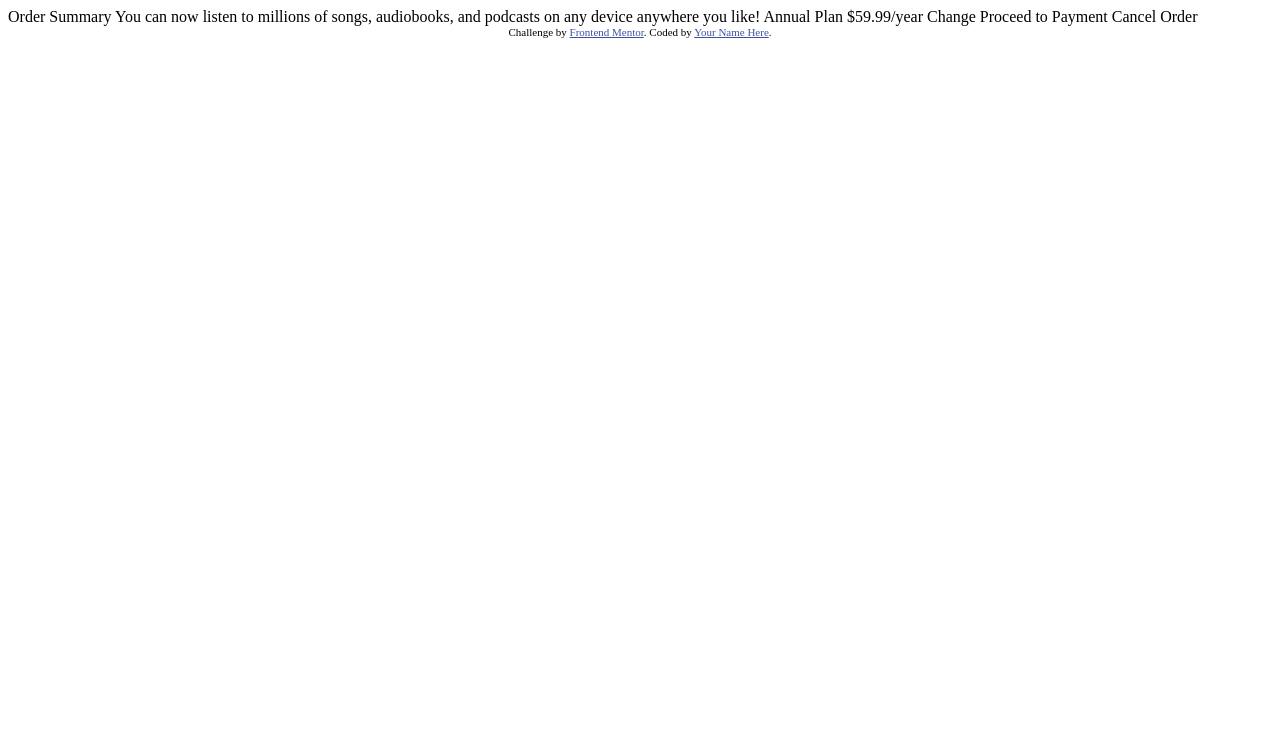
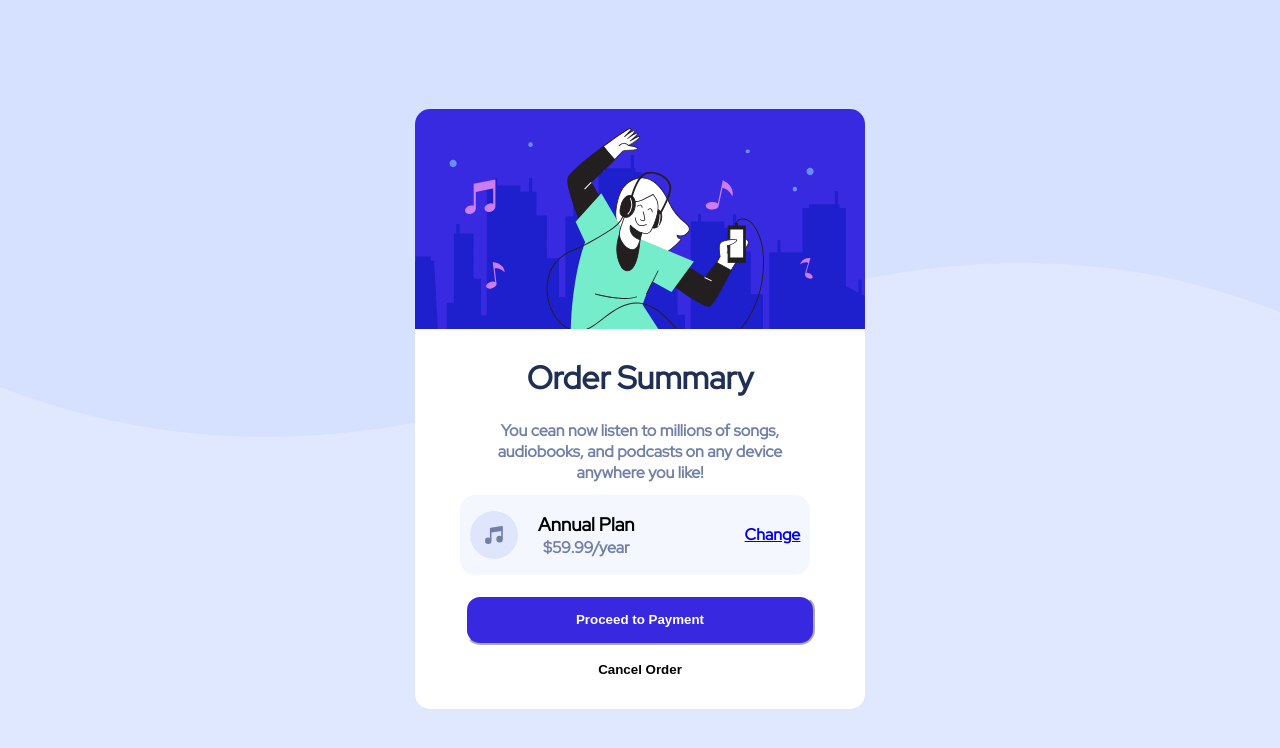
Before and after one commit to Rockstar2808/order-summary, a plain HTML site: page index.html in a window 1280 px wide. Drawn offline with Linux system fonts and the light colour scheme.

Commit message:
Add styling

```diff
--- a/index.html
+++ b/index.html
@@ -5,33 +5,104 @@
   <meta name="viewport" content="width=device-width, initial-scale=1.0"> <!-- displays site properly based on user's device -->
 
   <link rel="icon" type="image/png" sizes="32x32" href="./images/favicon-32x32.png">
+  <link rel="preconnect" href="https://fonts.googleapis.com">
+  <link rel="preconnect" href="https://fonts.gstatic.com" crossorigin>
+  <link href="https://fonts.googleapis.com/css2?family=Red+Hat+Display:wght@300;400&display=swap" rel="stylesheet">
 
   <title>Frontend Mentor | Order summary card</title>
+  <style>
+    .card{
+      height: 600px;
+      width: 450px;
+      top:50%;
+      margin-top: 8%;
+      left: 50%;
+      display: inline-block;
+      text-align: center;
+      background: white ;
+    }
+    body{
+      font-family: 'Red Hat Display', sans-serif;
+      text-align: center;
+      background: url("images/pattern-background-desktop.svg") repeat-x hsl(225, 100%, 94%) top;
+    }
+    p{
+      font-weight: bold;
+      font-size: 16px;
+      padding-left: 15%;
+      padding-right: 15%;
+      color: hsl(224, 23%, 55%);
+      margin-bottom: 2em;
+    }
+    .smallCard{
+      border-radius: 15px;
+      background-color:  hsl(225, 100%, 98%);
+      height: 80px;
+      width: 350px;
+      bottom: 20px;
+      display: flex;
+      position: relative;
+      left: 10%;
+      align-items: center;
+    }
+    #payment{
+      position: relative;
+      background-color:  hsl(245, 75%, 52%);
+      color: white;
+      height: 50px;
+      width: 350px;
+      border-radius: 15px;
+      font-weight: bold;
+      border-color: white;
+    }
+    #cancel {
+      position: relative;
+      background-color: transparent;
+      height: 50px;
+      width: 350px;
+      font-weight: bold;
+      border: none;
+    }
+    #cancel:hover{
+      color: hsl(245, 75%, 52%);
+    }
+    #details{
+      padding-left: 10px;
+      padding-right: 10px;
+      padding-bottom: 0;
+    }
+    h3{
+      font-weight: bold;
+    }
 
-  <!-- Feel free to remove these styles or customise in your own stylesheet 👍 -->
-  <style>
-    .attribution { font-size: 11px; text-align: center; }
-    .attribution a { color: hsl(228, 45%, 44%); }
+    a{
+      position: relative;
+      left: 100px;
+    }
   </style>
 </head>
 <body>
+<div class="card" style="border-radius: 15px">
+  <img src="images/illustration-hero.svg" alt="illustration-hero icon" style="border-top-left-radius: 15px; border-top-right-radius: 15px">
+  <h1 style="color: hsl(223, 47%, 23%);">Order Summary</h1>
+  <p>You cean now listen to millions of songs, audiobooks, and podcasts on any device anywhere you like!</p>
+  <div class="smallCard">
+    <img src="images/icon-music.svg" alt="music logo" style="float: left; margin: 10px;">
+    <div id="details">
+      <h3 style="border: none;padding: 0; margin: 0;">Annual Plan</h3>
+      <p style="border: none;padding: 0; margin: 0;">$59.99/year</p>
+    </div>
+    <a href="#" style="font-weight: bolder">Change</a>
+  </div>
+  <div>
+    <input id="payment" type="submit" value="Proceed to Payment"><br>
+    <button id="cancel">Cancel Order</button>
+  </div>
+</div>
 
-  Order Summary
-
-  You can now listen to millions of songs, audiobooks, and podcasts on any
-  device anywhere you like!
-
-  Annual Plan
-  $59.99/year
-
-  Change
-
-  Proceed to Payment
-  Cancel Order
-
-  <div class="attribution">
-    Challenge by <a href="https://www.frontendmentor.io?ref=challenge" target="_blank">Frontend Mentor</a>.
-    Coded by <a href="#">Your Name Here</a>.
-  </div>
+<!--  <div class="attribution">-->
+<!--    Challenge by <a href="https://www.frontendmentor.io?ref=challenge" target="_blank">Frontend Mentor</a>. -->
+<!--    Coded by <a href="#">Your Name Here</a>.-->
+<!--  </div>-->
 </body>
 </html>
```
